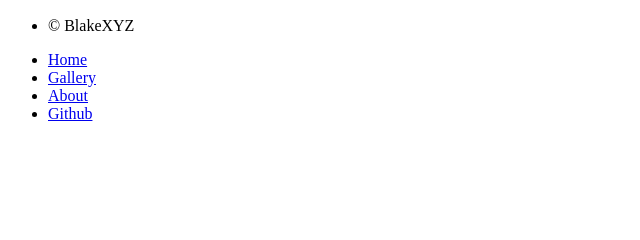
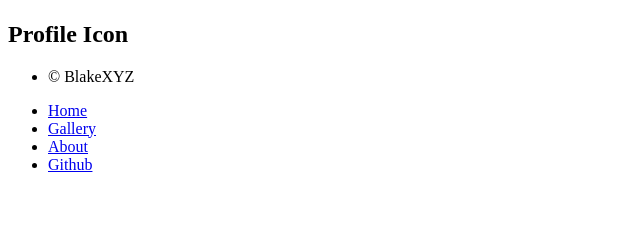
Before and after one commit to BlakeXYZ/webapp-hamburgers-vs-hotdogs, a Flask app: template webapp_hamburg_vs_hotdog/templates/public/about.html in a window 1280 px wide. Shown: the part 418-658 px from the top of the page, without its empty margins (0-640 px from the left). Run offline with Flask 3, Linux system fonts and the light colour scheme; the template is opened without the code that fills it, so the values that code supplies are empty; parts of the project's set-up code (start-up, migrations or seed data) failed here and were passed over.

Commit message:
comment_profile_icon wip

```diff
--- a/assets/js/main.js
+++ b/assets/js/main.js
@@ -23,3 +23,4 @@
 require('./vote_swiper.js');
 require('./vote_first_vote.js');
 require('./gallery_click.js');
+require('./comment_profile_icon.js');
--- a/package.json
+++ b/package.json
@@ -30,6 +30,8 @@
   },
   "homepage": "https://github.com/blakexyz/webapp_hamburg_vs_hotdog#readme",
   "dependencies": {
+    "@dicebear/collection": "^9.2.4",
+    "@dicebear/core": "^9.2.4",
     "@fortawesome/fontawesome-free": "6.7.2",
     "@popperjs/core": "2.11.8",
     "bootstrap": "5.3.6",
--- a/webapp_hamburg_vs_hotdog/templates/public/about.html
+++ b/webapp_hamburg_vs_hotdog/templates/public/about.html
@@ -13,6 +13,10 @@
             <p>Session ID: {{ session_id }}</p>
             <p>{{ random_name }}</p>
         </div>
+        <div class="col">
+            <h2>Profile Icon</h2>
+            <div class="profile-icon"></div>
+        </div>
     </div>
 </div>
 
--- a/webpack.config.js
+++ b/webpack.config.js
@@ -30,6 +30,7 @@
       path.join(__dirname, 'assets', 'css', 'vote.css'),
       path.join(__dirname, 'assets', 'css', 'vote_first_vote.css'),
       path.join(__dirname, 'assets', 'css', 'gallery_stats.css'),
+      path.join(__dirname, 'assets', 'css', 'comment_profile_icon.css'),
     ],
   },
   mode: debug,
```
Also changed, not shown: assets/js/comment_profile_icon.js (added, +23 -0 lines), assets/css/comment_profile_icon.css (added), package-lock.json.
